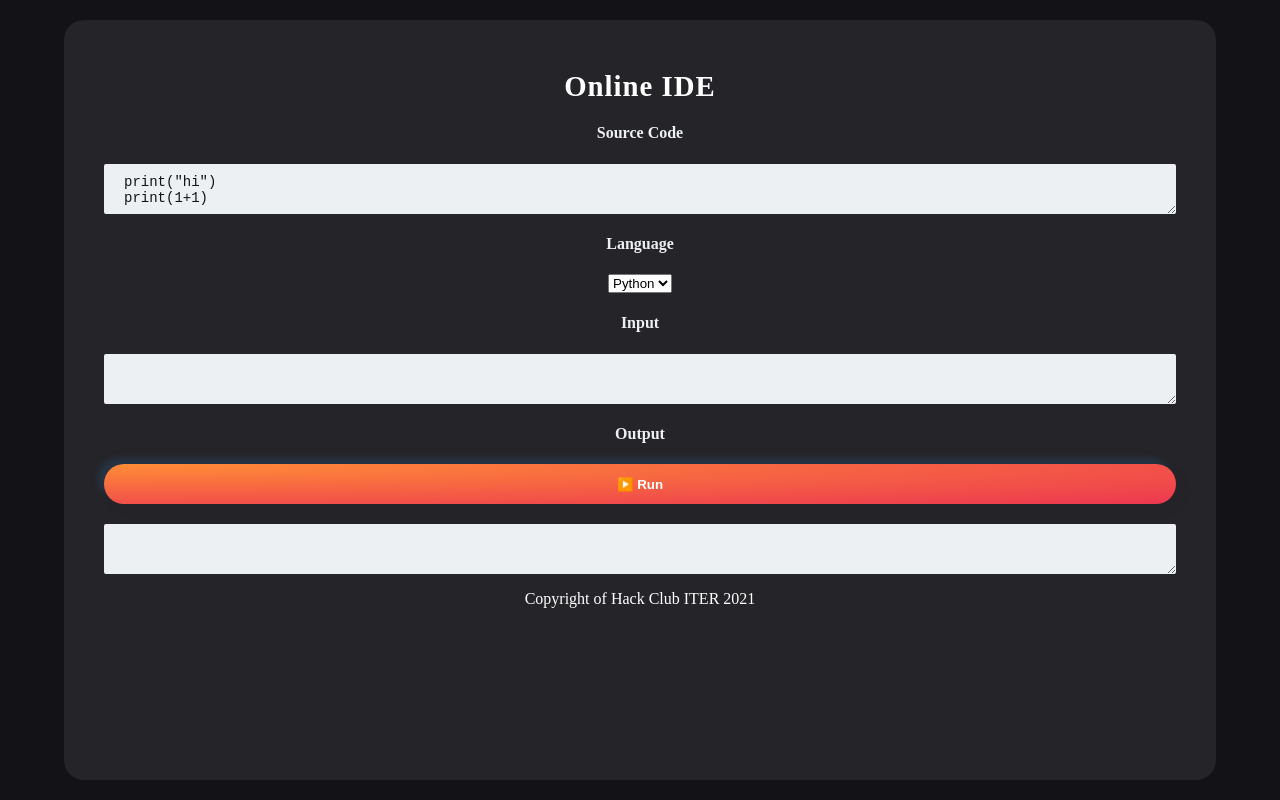
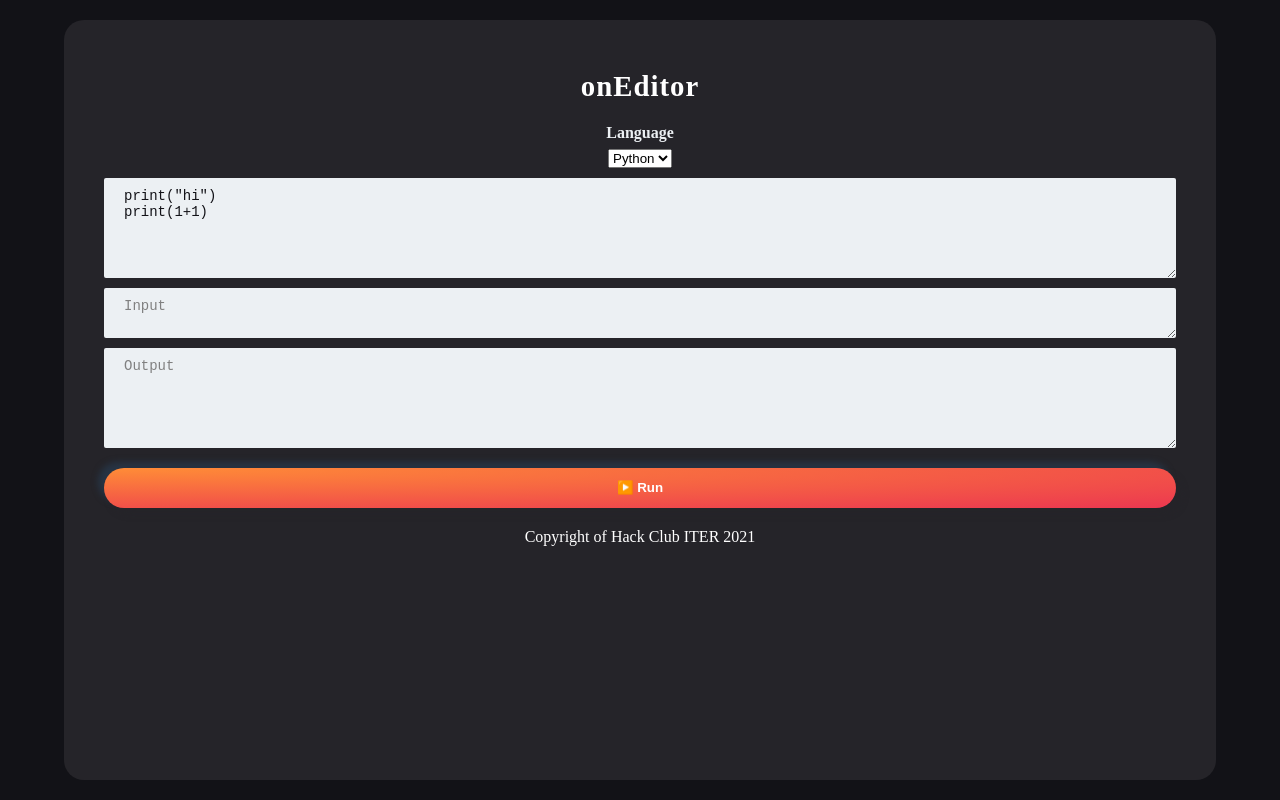
Before and after one commit to hackclubiter/onEditor, a plain HTML site: page index.html in a window 1280 px wide. Drawn offline with nearby package versions, Linux system fonts and the light colour scheme; a web font is replaced by a local one.

Commit message:
testv0.1 - site-test

```diff
--- a/CSS/style.css
+++ b/CSS/style.css
@@ -5,9 +5,7 @@
     font-style: normal;
     font-display: swap;
 }
-textarea::-webkit-scrollbar {
-    display: none;
-}
+
 body {
     margin: 0;
     width: 100vw;
@@ -18,7 +16,6 @@ body {
     text-align: center;
     justify-content: center;
     place-items: center;
-    overflow: hidden;
     font-family: Phantom Sans;
 }
 .container {
@@ -69,6 +66,7 @@ p,label{
 textarea{
     display: block;
     width: 100%;
+    height: 100px !important;
     border-radius: 2px !important;
     padding: 0;
     margin-top: 10px;
--- a/index.html
+++ b/index.html
@@ -13,16 +13,8 @@
  <body>
     <div class="container">
 
-        <h1 class="brand-title">Online IDE</h1>
-
-        <h4>Source Code</h4>
-
-        <textarea id="source">
-print("hi")
-print(1+1)
-        </textarea>
-
-        <h4>Language</h4>
+        <h1 class="brand-title">onEditor</h1>
+        <h4 style="font-size: 1rem; margin-bottom: 0.8vh;">Language</h4>
 
             <select id="lang">
                 <option selected="selected">Python</option>
@@ -31,13 +23,17 @@ print(1+1)
                 <option>C</option>
             </select>
 
-        <h4>Input</h4>
-        <textarea id="input"></textarea>
 
-        <h4>Output</h4>
+        <textarea id="source">
+print("hi")
+print(1+1)
+        </textarea>
+
+
+        <textarea id="input" placeholder="Input" style="height: 50px !important;"></textarea>
+
+        <textarea readonly="readonly" id="output" placeholder="Output"></textarea>
         <button id="run" onclick="run()">▶️ Run</button>
-
-    <textarea readonly="readonly" id="output"></textarea>
     <p>Copyright of Hack Club ITER 2021</p>
    <script src="./JS/index.js"></script>
   </div>
```
